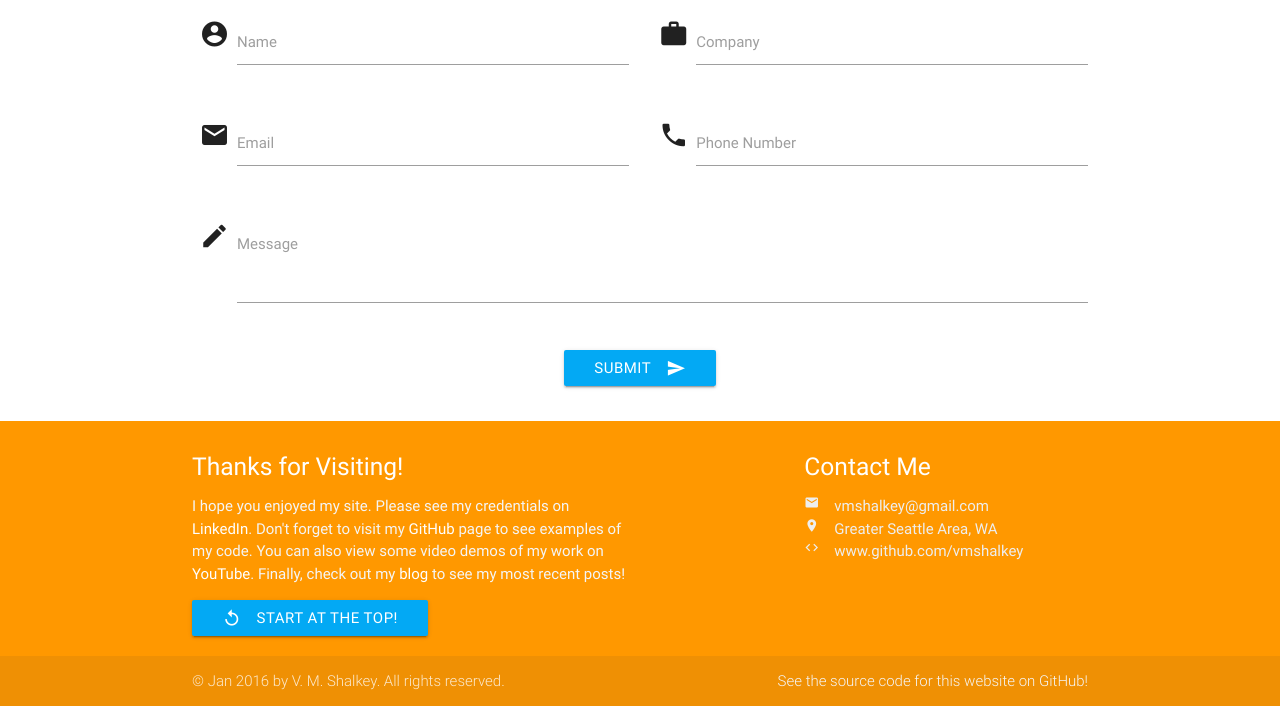
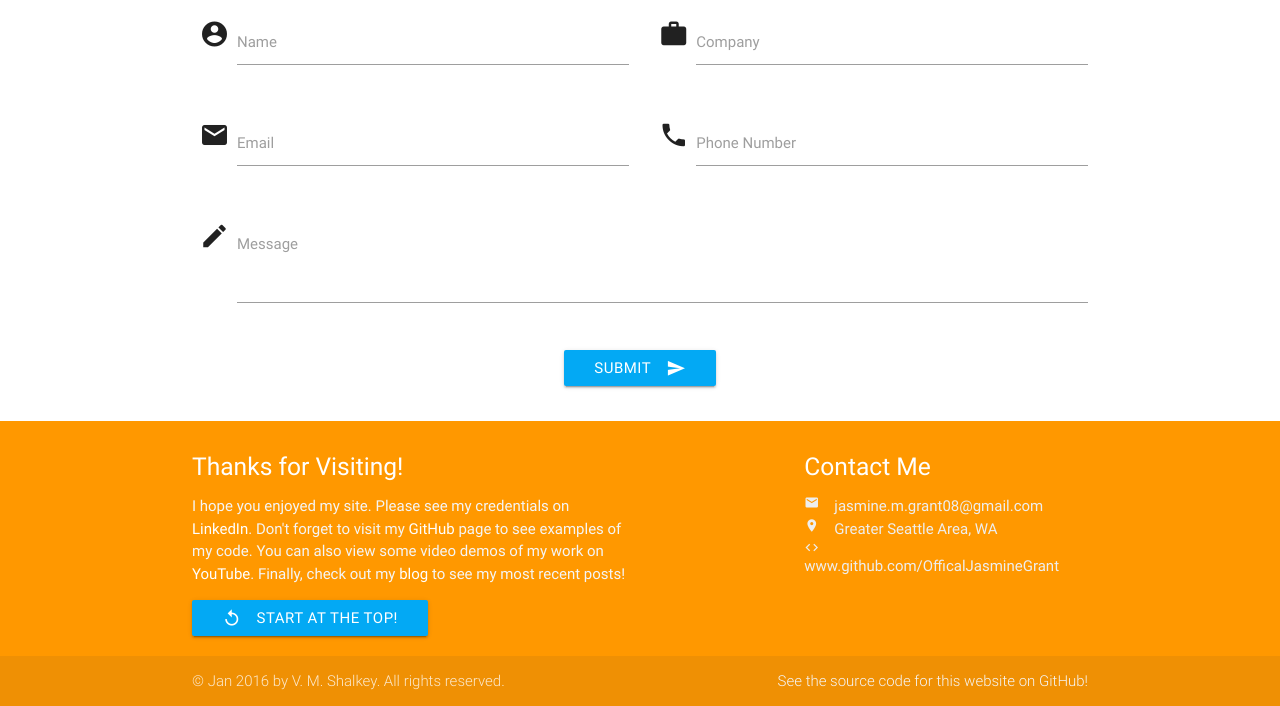
Before and after one commit to OfficalJasmineGrant/OfficalJasmineGrant.github.io, a plain HTML site: page index.html in a window 1280 px wide. Shown: the part 1715-2421 px from the top of the page. Drawn offline with nearby package versions, Linux system fonts and the light colour scheme.

Commit message:
updated index file

```diff
--- a/index.html
+++ b/index.html
@@ -207,9 +207,9 @@
   				<div class="col s12 m4 offset-m2 l4 offset-l2">
   					<h5 class="white-text">Contact Me</h5>
   					<ul>
-  						<li><a class="grey-text text-lighten-3" href="mailto:jasmine.m.grant08@gmail.com"><i class="tiny material-icons left">email</i>vmshalkey@gmail.com</a></li>
+  						<li><a class="grey-text text-lighten-3" href="mailto:jasmine.m.grant08@gmail.com"><i class="tiny material-icons left">email</i>jasmine.m.grant08@gmail.com</a></li>
   						<li><a class="grey-text text-lighten-3" href="https://www.google.com/maps/place/Seattle,+WA/@47.6149942,-122.4759899,11z/data=!3m1!4b1!4m2!3m1!1s0x5490102c93e83355:0x102565466944d59a"><i class="tiny material-icons left">location_on</i>Greater Seattle Area, WA</a></li>
-  						<li><a class="grey-text text-lighten-3" href="https://www.github.com/OfficalJasmineGrant"><i class="tiny material-icons left">code</i>www.github.com/vmshalkey</a></li>
+  						<li><a class="grey-text text-lighten-3" href="https://www.github.com/OfficalJasmineGrant"><i class="tiny material-icons left">code</i>www.github.com/OfficalJasmineGrant</a></li>
             </ul>
   				</div>
   			</div>
```
